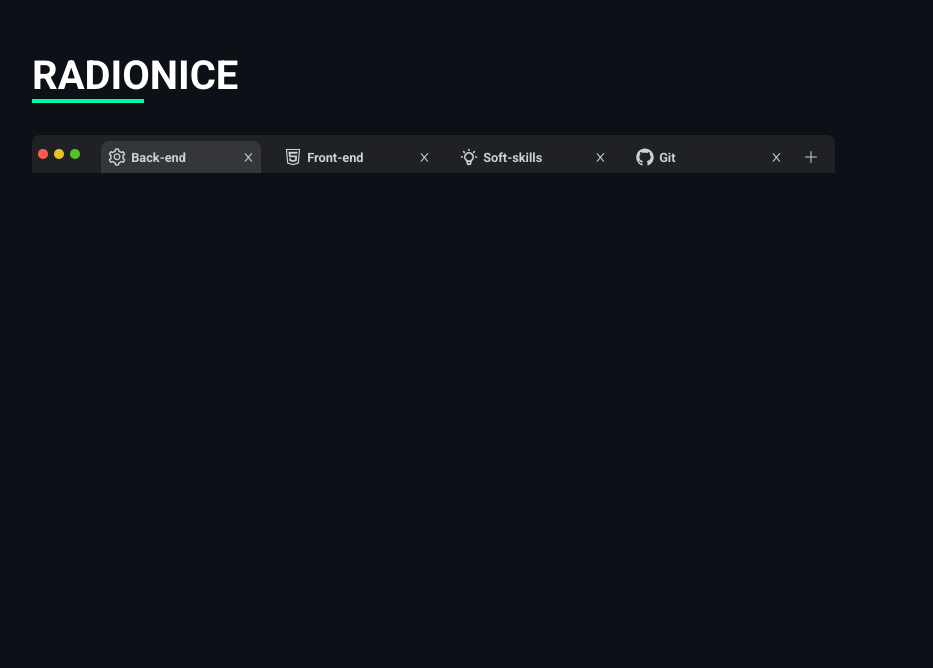
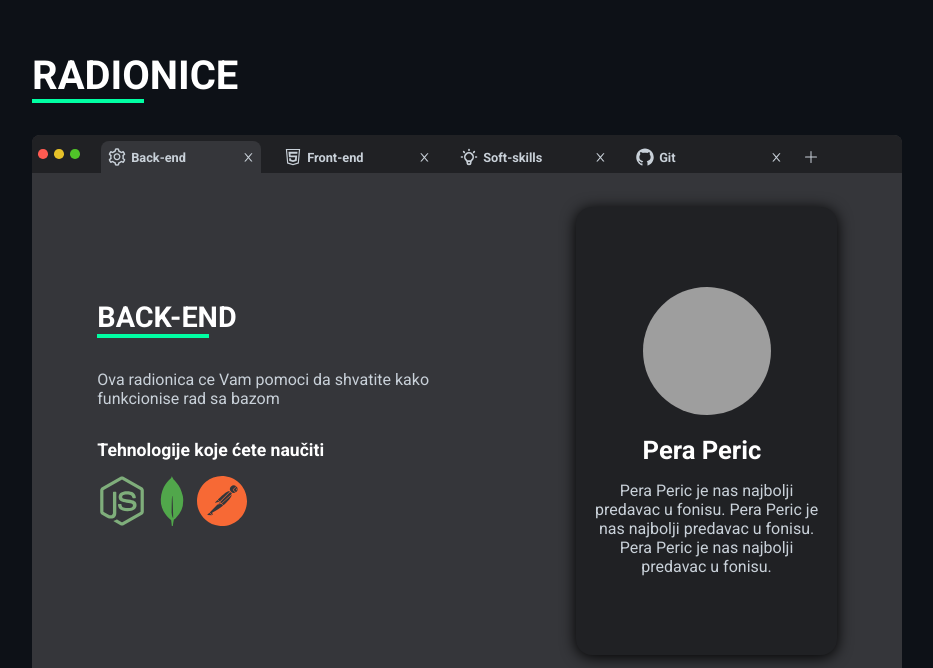
Before and after one commit to StefanJo3107/HZS-4.0-Site, a React (Create React App) app: page / in a window 1280 px wide. Shown: the part 1612-2280 px from the top of the page, without its empty margins (48-981 px from the left). Built offline with nearby package versions, Linux system fonts and the light colour scheme; grey boxes are pictures that could not be loaded.

Commit message:
Uradjen dizajn za radionice, ostaje funkcionalnost

```diff
--- a/src/Components/Radionice/Radionica.jsx
+++ b/src/Components/Radionice/Radionica.jsx
@@ -1,10 +1,28 @@
 import React from 'react'
 import './Radionica.scss'
+import SectionTitle from './../Utilities/SectionTitle';
 
 const Radionica = (props) => {
   return (
     <div className="radionica">
-      <h3>{props.naziv}</h3>
+      <div className="radionica-info">
+      <SectionTitle>{props.nazivRadionice}</SectionTitle>
+      <p className="radionica-description">
+        {props.opisRadionice}
+      </p>
+      <h5>Tehnologije koje ćete naučiti</h5>
+      <ul className="technologies-list">
+        {props.icons.map((icon, index) => <li key={index} className="technology-icon">{icon}</li>)}
+      </ul>
+      </div>
+      <div className="predavac">
+        <div className="predavac-wrapper">
+        <img src={props.slikaPredavaca} alt={props.imePredavaca} className="predavac-img" />
+        <h4 className="predavac-name">{props.imePredavaca}</h4>
+        </div>
+        <p className="o-predavacu">{props.oPredavacu}</p>
+
+      </div>
     </div>
   )
 }
--- a/src/Components/Radionice/Radionica.scss
+++ b/src/Components/Radionice/Radionica.scss
@@ -1,5 +1,57 @@
 @import "../../global.scss";
 
 .radionica {
-  @include box-center;
+  @include box-center($justify: space-around);
+  color: $tekst_tamna;
+  height: 70vh;
+  width: 100%;
+  background: #35363a;
+  border-radius: 0.5rem;
+  h4 {
+    font-size: 1.6rem;
+    text-align: left;
+  }
+  h2 {
+    font-size: 1.8rem;
+  }
+  .radionica-info {
+    width: 40%;
+    height: 100%;
+    @include box-center($direction: column);
+    align-items: flex-start;
+    .radionica-description {
+      margin-bottom: 2rem;
+    }
+  }
+  .predavac {
+    padding: 0 1rem;
+    margin-top: 2rem;
+    height: 80%;
+    @include box-center($direction: column);
+    width: 30%;
+    background: #202124;
+    border-radius: 1rem;
+    box-shadow: 0 2px 15px #000;
+    .predavac-name {
+      color: $naslov_tamna;
+      margin-bottom: 1rem;
+    }
+    .predavac-img {
+      width: 8rem;
+      height: 8rem;
+      border-radius: 50%;
+      margin-bottom: 1rem;
+    }
+  }
+  h5 {
+    color: $naslov_tamna;
+    font-size: 1.1rem;
+  }
+  .technologies-list {
+    @include box-center($justify: space-around);
+    margin-top: 1rem;
+  }
+  .o-predavacu {
+    text-align: center;
+  }
 }
--- a/src/Components/Radionice/Radionice.jsx
+++ b/src/Components/Radionice/Radionice.jsx
@@ -1,15 +1,20 @@
-import React from 'react'
-import SectionTitle from './../Utilities/SectionTitle';
-import './Radionice.scss'
-import { BsPlusLg } from 'react-icons/bs'
-import { AiOutlineSetting, AiOutlineHtml5, AiFillGithub } from 'react-icons/ai'
-import { HiOutlineLightBulb } from 'react-icons/hi'
-import SingleTab from './SingleTab';
+import React from "react";
+import SectionTitle from "./../Utilities/SectionTitle";
+import "./Radionice.scss";
+import { BsPlusLg } from "react-icons/bs";
+import { AiOutlineSetting, AiOutlineHtml5, AiFillGithub } from "react-icons/ai";
+import { HiOutlineLightBulb } from "react-icons/hi";
+import SingleTab from "./SingleTab";
+import Radionica from "./Radionica";
+import { FaNodeJs } from "react-icons/fa";
+import { SiMongodb, SiPostman } from "react-icons/si";
 
 const Radionice = () => {
   return (
     <div className="radionice">
-      <SectionTitle underline="green" text="white">radionice</SectionTitle>
+      <SectionTitle underline="green" text="white">
+        radionice
+      </SectionTitle>
         <div className="web-browser">
           <div className="top-bar">
             <div className="icons-bar">
@@ -18,18 +23,49 @@ const Radionice = () => {
               <div className="circle green"></div>
             </div>
             <div className="tab-bar">
-            <SingleTab icon={<AiOutlineSetting size={20} />} title="Back-end" active={true} />
-            <SingleTab icon={<AiOutlineHtml5 size={20} />} title="Front-end" active={false} />
-            <SingleTab icon={<HiOutlineLightBulb size={20} />} title="Soft-skills" active={false} />
-            <SingleTab icon={<AiFillGithub size={20} />} title="Git" active={false} />
+              <SingleTab
+                icon={<AiOutlineSetting size={20} />}
+                title="Back-end"
+                active={true}
+              />
+              <SingleTab
+                icon={<AiOutlineHtml5 size={20} />}
+                title="Front-end"
+                active={false}
+              />
+              <SingleTab
+                icon={<HiOutlineLightBulb size={20} />}
+                title="Soft-skills"
+                active={false}
+              />
+              <SingleTab
+                icon={<AiFillGithub size={20} />}
+                title="Git"
+                active={false}
+              />
             </div>
             <div className="new-tab">
               <BsPlusLg size={16} color="#c9d1d9" />
             </div>
           </div>
+          <div className="radionica-content">
+            <Radionica
+              nazivRadionice="Back-end"
+              opisRadionice="Ova radionica ce Vam pomoci da shvatite kako funkcionise rad sa bazom"
+              slikaPredavaca="https://avatars.githubusercontent.com/u/53167193?v=4"
+              imePredavaca="Pera Peric"
+              oPredavacu="Pera Peric je nas najbolji predavac u fonisu. Pera Peric je nas najbolji predavac u fonisu. Pera Peric je nas najbolji predavac u fonisu."
+              icons={[
+                <FaNodeJs size={50} color="#7fae7b" />,
+                <SiMongodb size={50} color="#51a74b" />,
+                <SiPostman size={50} color="#f76935" />,
+              ]}
+            />
           </div>
         </div>
-  )
-}
+      <div className="visibility-line" style={{width: "3rem", height: "1rem", opacity: 0}}></div>
+    </div>
+  );
+};
 
-export default Radionice
+export default Radionice;
--- a/src/Components/Radionice/Radionice.scss
+++ b/src/Components/Radionice/Radionice.scss
@@ -1,14 +1,15 @@
 @import "../../global.scss";
 
 .radionice {
-  min-height: 100vh;
+  min-height: 200vh;
   padding-left: 5rem;
   padding-top: 4rem;
   padding-right: 5rem;
+  position: relative;
 }
 
 .web-browser {
-  width: 60%;
+  width: 68vw;
   height: 70vh;
   border-radius: 2rem;
   position: relative;
@@ -18,6 +19,7 @@
     left: 0;
     background: #202124;
     height: 2.4rem;
+    width: 100%;
     @include box-center($justify: flex-start);
     align-items: flex-end;
     border-top-left-radius: 0.5rem;
@@ -54,3 +56,7 @@
     }
   }
 }
+
+.radionica-content {
+  width: 100%;
+}
```
Lines whose indentation alone changed are shown as unchanged.
